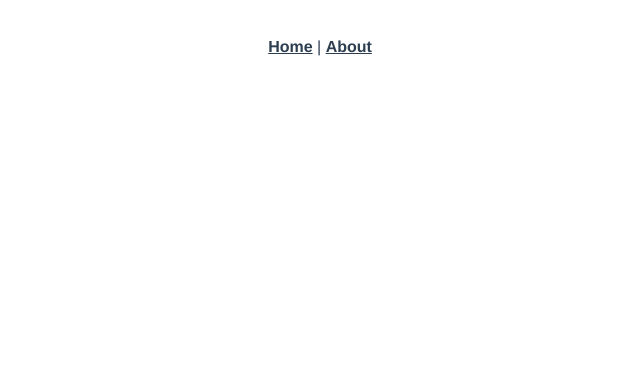
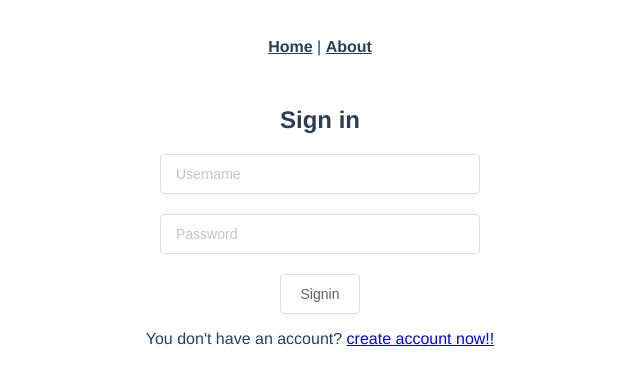
Before and after one commit to KenjiMatsumoto/sample-cli, a Vue app: page /signin in a window 1280 px wide. Shown: the top 384 px of the page, without its empty margins (320-960 px from the left). Built offline with nearby package versions, Linux system fonts and the light colour scheme.

Commit message:
update Signup画面とSignin画面の追加

```diff
--- a/src/router.js
+++ b/src/router.js
@@ -25,6 +25,16 @@ export default new Router({
 		path: '/currency',
 		name: 'currency',
 		component: () => import('./views/Currency.vue')
-	}
+  },
+  {
+    path: '/signup',
+    name: 'signup',
+    component: () => import('./views/Signup.vue')
+  },
+  {
+    path: '/signin',
+    name: 'signin',
+    component: () => import('./views/Signin.vue')
+  }
   ]
 })
--- a/src/styles/base.scss
+++ b/src/styles/base.scss
@@ -7,3 +7,7 @@
 .box-card-wrapper {
   margin-bottom: 20px;
 }
+.input-form-wrapper {
+  margin: 20px auto;
+  width: 320px;
+}
--- /dev/null
+++ b/src/views/signin.vue
@@ -0,0 +1,46 @@
+<template>
+    <div class="signin">
+        <h2>Sign in</h2>
+        <div class="input-form-wrapper">
+            <el-input type="text" placeholder="Username" v-model="username"/>
+        </div>
+        <div class="input-form-wrapper">
+            <el-input type="password" placeholder="Password" v-model="password"/>
+        </div>
+        <el-button @click="signIn">Signin</el-button>
+        <p>You don't have an account?
+            <router-link to="/signup">create account now!!</router-link>
+        </p>
+    </div>
+</template>
+
+<script>
+  import firebase from 'firebase'
+
+  export default {
+    name: "Signin",
+    data () {
+      return {
+        username: '',
+        password: ''
+      }
+    },
+    methods: {
+      signIn: async function () {
+        await firebase.auth().signInWithEmailAndPassword(this.username, this.password)
+          .then(() => this.$router.push('/currency'))
+          .catch(error => {
+            this.$message({
+              showClose: true,
+              message: error,
+              type: 'error'
+            })
+          })
+      },
+    }
+  }
+</script>
+
+<style scoped lang="scss">
+    @import "../styles/base";
+</style>
```
Also changed, not shown: src/views/singnup.vue (added, +56 -0 lines).
